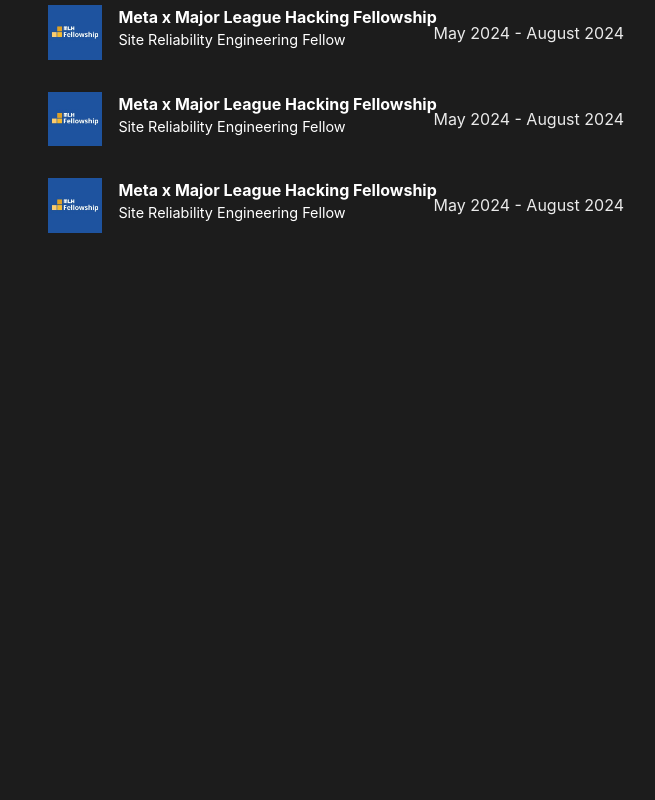
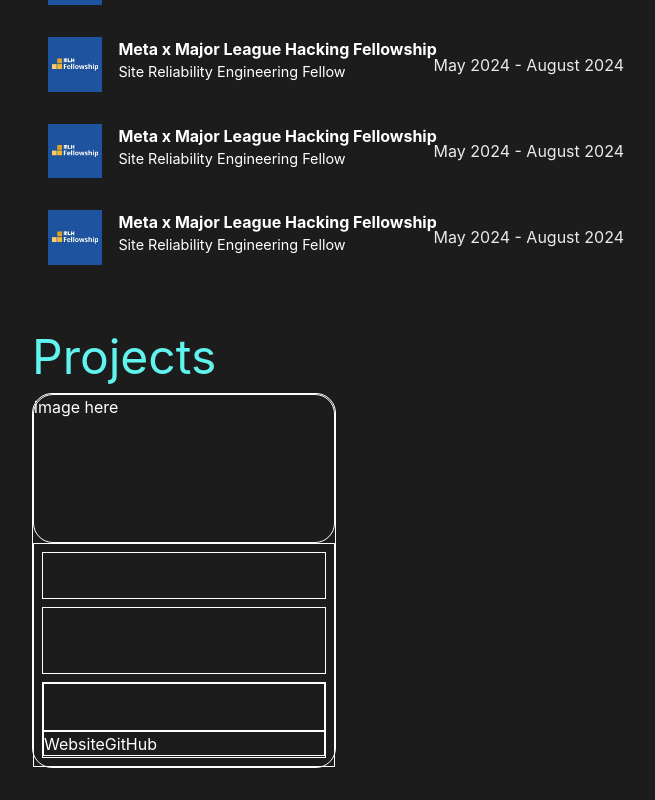
Before and after one commit to shayanhalder/shayanhalder.github.io, a React (Vite) app: page / in a window 1280 px wide. Shown: the part 925-1725 px from the top of the page, without its empty margins (304-959 px from the left). Before the commit the page ends 1214 px from the top, so only its background shows below. Built offline with nearby package versions, Linux system fonts and the light colour scheme.

Commit message:
add card component

```diff
--- a/package.json
+++ b/package.json
@@ -25,7 +25,7 @@
   },
   "devDependencies": {
     "@eslint/js": "^9.9.0",
-    "@types/node": "^22.4.0",
+    "@types/node": "^22.5.4",
     "@types/react": "^18.3.3",
     "@types/react-dom": "^18.3.0",
     "@vitejs/plugin-react": "^4.3.1",
--- a/src/App.css
+++ b/src/App.css
@@ -85,6 +85,7 @@
   position: sticky;
   background-color: rgb(28, 28, 28);
   top: 1em;
+  z-index: 100;
 }
 .img-container {
   display: flex;
@@ -216,3 +217,77 @@
   margin-bottom: 1em;
   margin-top: 1em;
 }
+
+#projects {
+  margin-top: 2em;
+  width: 50%;
+}
+
+.section {
+  margin-top: 2em;
+  width: 50%;
+}
+
+.card-container {
+  width: 50%;
+  height: 375px;
+  border: 1px solid white;
+  border-radius: 20px;
+}
+
+.card-img-container {
+  height: 40%;
+  width: 100%;
+  border: 1px solid white;
+  border-radius: 20px;
+}
+
+.card-body-container {
+  height: 60%;
+  width: 100%;
+  padding: 0.5em 0.5em;
+  display: flex;
+  flex-direction: column;
+  row-gap: 0.5em;
+  align-items: flex-start;
+  border: 1px solid white;
+}
+
+.card-header-container {
+  width: 100%;
+  height: 25%;
+  display: flex;
+  flex-direction: column;
+  align-items: flex-start;
+  border: 1px solid white;
+}
+
+.card-description-container {
+  width: 100%;
+  height: 35%;
+  border: 1px solid white;
+}
+
+.card-footer-container {
+  height: 40%;
+  width: 100%;
+  display: flex;
+  flex-direction: column;
+  align-items: flex-start;
+  border: 1px solid white;
+}
+
+.card-skills-container {
+  width: 100%;
+  height: 66%;
+  border: 1px solid white;
+}
+
+.card-links-container {
+  width: 100%;
+  height: 33%;
+  display: flex;
+  flex-direction: row;
+  justify-content: flex-start;
+  border: 1px solid white;
+}
--- a/src/App.tsx
+++ b/src/App.tsx
@@ -12,6 +12,17 @@
   AccordionButton,
   AccordionPanel,
 } from '@chakra-ui/react'
+import { desc } from 'framer-motion/client'
+
+// import {
+//   Card,
+//   CardContent,
+//   CardDescription,
+//   CardFooter,
+//   CardHeader,
+//   CardTitle,
+// } from "@eslint/js"
+
 
 function Tab({ id, onClick, children }: any) {
   return (
@@ -21,7 +32,42 @@
       </div>
     </div>
   )
+}
 
+function ProjectCard({ imageURL, name, dateRange, description, skills, websiteLink, gitHubLink }: any) {
+  return (
+    <div className='card-container'>
+      <div className='card-img-container'>
+        image here
+        <img src={imageURL} />
+
+      </div>
+
+      <div className='card-body-container'>
+        <div className='card-header-container'>
+          <div> {name} </div>
+          <div> {dateRange} </div>
+        </div>
+
+        <div className='card-description-container'>
+          {description}
+        </div>
+
+        <div className='card-footer-container'>
+          <div className='card-skills-container'>
+            {skills}
+          </div>
+
+          <div className='card-links-container'>
+            <a href={websiteLink}> Website {"   "} </a>
+            <a href={gitHubLink}> GitHub </a>
+          </div>
+
+        </div>
+
+      </div>
+    </div>
+  )
 }
 
 function App() {
@@ -64,7 +110,7 @@
       </div>
 
 
-      <div id='about'>
+      <div id='about' className='section'>
         <h1 className='medium-large teal-color'> About </h1>
         <p> I'm a Computer Science student at UC Irvine specializing in <span className='teal-color'>Fullstack Web Development</span>. I love
           tackling difficult challenges head-on with <span className='teal-color'>growth-mindset</span> and a <span className='teal-color'>mission-driven mentality</span>. I'm
@@ -73,7 +119,7 @@
         </p>
       </div>
 
-      <div id='experience'>
+      <div id='experience' className='section'>
         <h1 className='medium-large teal-color'> Experience </h1>
         <Accordion allowToggle>
           <AccordionItem className='accordion-item'>
@@ -231,19 +277,13 @@
 
 
         </Accordion>
-        {/* <Accordion allowToggle>
-          <AccordionItem>
-            test
-            <AccordionPanel>
-              awef
-              aweoifjawoeifjaowieafowjiefjo
-              aweoifjawoeifjaowieafowjiefjofij
+      </div>
 
-            </AccordionPanel>
+      <div id='projects' className='section'>
+        <h1 className='medium-large teal-color'> Projects </h1>
+        <ProjectCard />
 
 
-          </AccordionItem>
-        </Accordion> */}
       </div>
 
 
--- /dev/null
+++ b/src/components/ui/card.tsx
@@ -0,0 +1,79 @@
+import * as React from "react"
+
+import { cn } from "@/lib/utils"
+
+const Card = React.forwardRef<
+  HTMLDivElement,
+  React.HTMLAttributes<HTMLDivElement>
+>(({ className, ...props }, ref) => (
+  <div
+    ref={ref}
+    className={cn(
+      "tailwind.config.jsrounded-lg tailwind.config.jsborder tailwind.config.jsbg-card tailwind.config.jstext-card-foreground tailwind.config.jsshadow-sm",
+      className
+    )}
+    {...props}
+  />
+))
+Card.displayName = "Card"
+
+const CardHeader = React.forwardRef<
+  HTMLDivElement,
+  React.HTMLAttributes<HTMLDivElement>
+>(({ className, ...props }, ref) => (
+  <div
+    ref={ref}
+    className={cn("tailwind.config.jsflex tailwind.config.jsflex-col tailwind.config.jsspace-y-1.5 tailwind.config.jsp-6", className)}
+    {...props}
+  />
+))
+CardHeader.displayName = "CardHeader"
+
+const CardTitle = React.forwardRef<
+  HTMLParagraphElement,
+  React.HTMLAttributes<HTMLHeadingElement>
+>(({ className, ...props }, ref) => (
+  <h3
+    ref={ref}
+    className={cn(
+      "tailwind.config.jstext-2xl tailwind.config.jsfont-semibold tailwind.config.jsleading-none tailwind.config.jstracking-tight",
+      className
+    )}
+    {...props}
+  />
+))
+CardTitle.displayName = "CardTitle"
+
+const CardDescription = React.forwardRef<
+  HTMLParagraphElement,
+  React.HTMLAttributes<HTMLParagraphElement>
+>(({ className, ...props }, ref) => (
+  <p
+    ref={ref}
+    className={cn("tailwind.config.jstext-sm tailwind.config.jstext-muted-foreground", className)}
+    {...props}
+  />
+))
+CardDescription.displayName = "CardDescription"
+
+const CardContent = React.forwardRef<
+  HTMLDivElement,
+  React.HTMLAttributes<HTMLDivElement>
+>(({ className, ...props }, ref) => (
+  <div ref={ref} className={cn("tailwind.config.jsp-6 tailwind.config.jspt-0", className)} {...props} />
+))
+CardContent.displayName = "CardContent"
+
+const CardFooter = React.forwardRef<
+  HTMLDivElement,
+  React.HTMLAttributes<HTMLDivElement>
+>(({ className, ...props }, ref) => (
+  <div
+    ref={ref}
+    className={cn("tailwind.config.jsflex tailwind.config.jsitems-center tailwind.config.jsp-6 tailwind.config.jspt-0", className)}
+    {...props}
+  />
+))
+CardFooter.displayName = "CardFooter"
+
+export { Card, CardHeader, CardFooter, CardTitle, CardDescription, CardContent }
```
Also changed, not shown: 1 other file (tests, documents, lock files or other folders).
